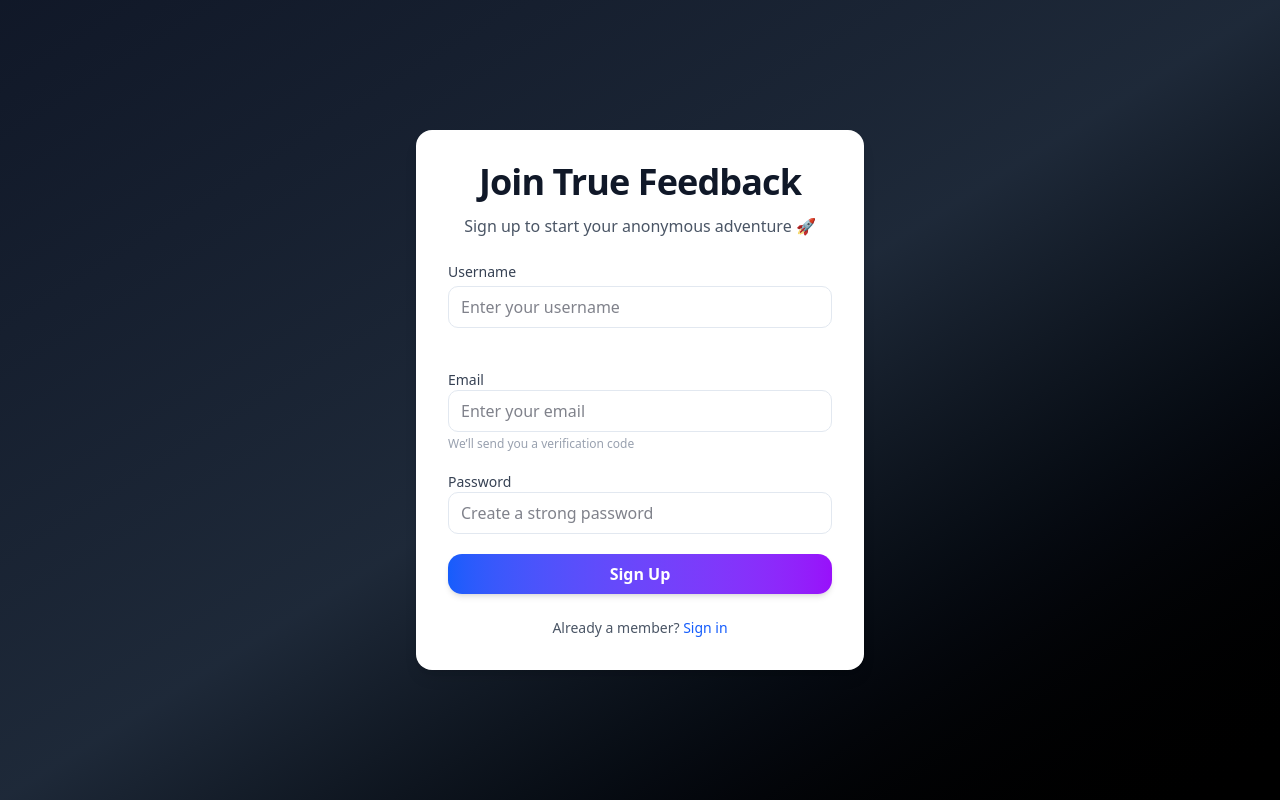
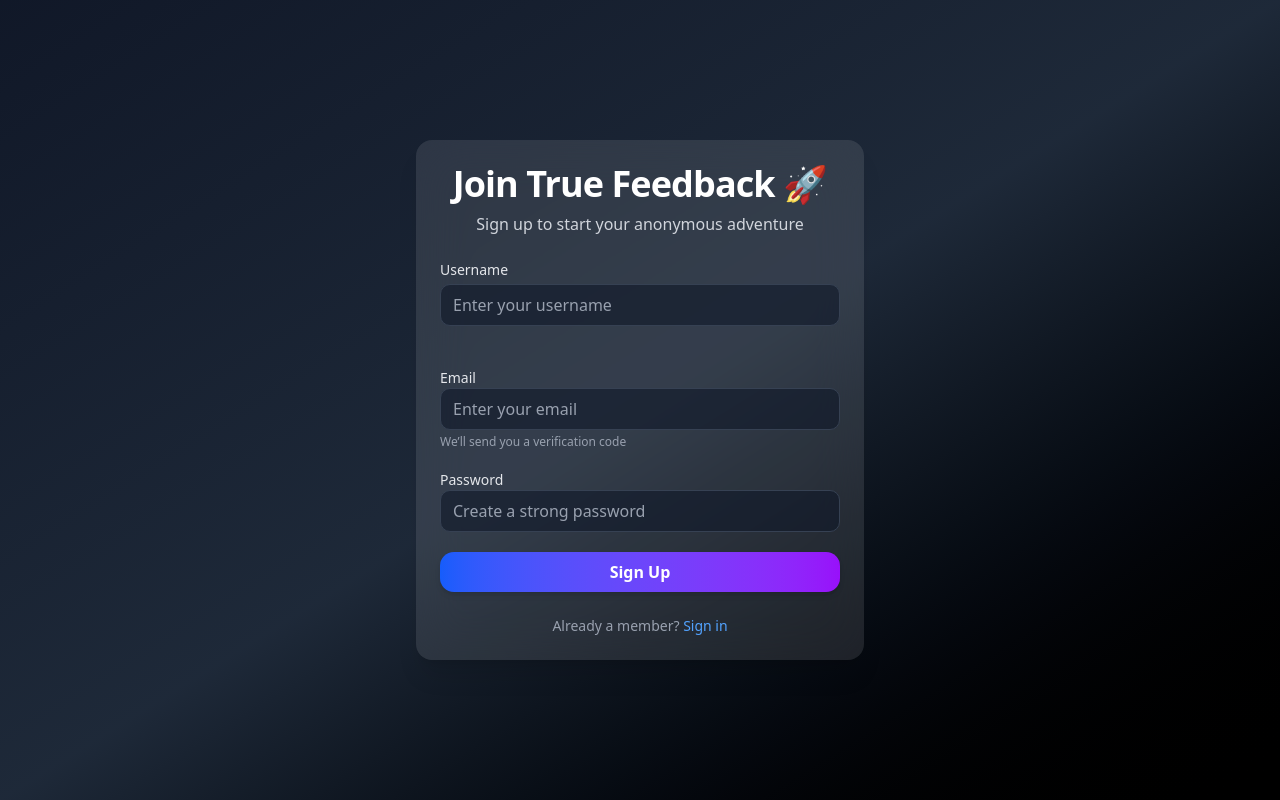
Before and after one commit to mukeshdhadhariya/next_js, a Next.js app: page /sign-up in a window 1280 px wide. Built offline with nearby package versions, Linux system fonts and the light colour scheme.

Commit message:
ui updated and add test credential

```diff
--- a/src/app/(auth)/sign-in/page.tsx
+++ b/src/app/(auth)/sign-in/page.tsx
@@ -60,30 +60,40 @@ export default function SignInForm() {
 
   return (
     <div className="flex justify-center items-center min-h-screen bg-gradient-to-br from-gray-900 via-gray-800 to-black px-4">
-      <div className="w-full max-w-md p-8 space-y-6 bg-white rounded-2xl shadow-lg">
+      <div className="w-full max-w-md p-6 space-y-6 bg-white/10 backdrop-blur-xl rounded-2xl shadow-xl">
+
         {/* Header */}
         <div className="text-center">
-          <h1 className="text-3xl md:text-4xl font-extrabold tracking-tight mb-3 text-gray-900">
-            Welcome Back 👋
+          <h1 className="text-3xl md:text-4xl font-extrabold tracking-tight mb-2 text-white">
+            Welcome Back <span className="inline-block">👋</span>
           </h1>
-          <p className="text-gray-600 text-sm md:text-base">
+          <p className="text-gray-300 text-sm md:text-base mb-4">
             Sign in to continue your secret conversations
           </p>
+
+          {/* Test IDs */}
+          <div className="flex flex-col items-center gap-2">
+            <h3 className="text-sm font-medium text-gray-200">Test Credentials</h3>
+            <div className="flex flex-col gap-1 text-xs text-gray-300 bg-gray-800/50 px-3 py-2 rounded-lg border border-gray-700">
+              <p><span className="font-semibold text-white">Username:</span> mukesh</p>
+              <p><span className="font-semibold text-white">Password:</span> 12345678</p>
+            </div>
+          </div>
         </div>
 
         {/* Form */}
         <Form {...form}>
-          <form onSubmit={form.handleSubmit(onSubmit)} className="space-y-5">
+          <form onSubmit={form.handleSubmit(onSubmit)} className="space-y-4">
             <FormField
               name="identifier"
               control={form.control}
               render={({ field }) => (
                 <FormItem>
-                  <FormLabel>Email / Username</FormLabel>
+                  <FormLabel className="text-gray-200">Email / Username</FormLabel>
                   <Input
                     {...field}
                     placeholder="Enter your email or username"
-                    className="rounded-xl"
+                    className="rounded-xl bg-gray-900/60 border-gray-700 text-gray-100 placeholder-gray-400 focus:ring-2 focus:ring-blue-500"
                     disabled={loading}
                   />
                   <FormMessage />
@@ -96,12 +106,12 @@ export default function SignInForm() {
               control={form.control}
               render={({ field }) => (
                 <FormItem>
-                  <FormLabel>Password</FormLabel>
+                  <FormLabel className="text-gray-200">Password</FormLabel>
                   <Input
                     type="password"
                     {...field}
                     placeholder="Enter your password"
-                    className="rounded-xl"
+                    className="rounded-xl bg-gray-900/60 border-gray-700 text-gray-100 placeholder-gray-400 focus:ring-2 focus:ring-blue-500"
                     disabled={loading}
                   />
                   <FormMessage />
@@ -146,12 +156,12 @@ export default function SignInForm() {
         </Form>
 
         {/* Footer */}
-        <div className="text-center mt-4">
-          <p className="text-gray-600 text-sm">
+        <div className="text-center">
+          <p className="text-gray-400 text-sm">
             Not a member yet?{' '}
             <Link
               href="/sign-up"
-              className="text-blue-600 hover:text-blue-800 font-medium"
+              className="text-blue-400 hover:text-blue-300 font-medium"
             >
               Sign up
             </Link>
@@ -159,5 +169,6 @@ export default function SignInForm() {
         </div>
       </div>
     </div>
+
   );
 }
--- a/src/app/(auth)/sign-up/page.tsx
+++ b/src/app/(auth)/sign-up/page.tsx
@@ -76,45 +76,47 @@ export default function SignUpForm() {
 
   return (
     <div className="flex justify-center items-center min-h-screen bg-gradient-to-br from-gray-900 via-gray-800 to-black px-4">
-      <div className="w-full max-w-md p-8 space-y-6 bg-white rounded-2xl shadow-lg">
+      <div className="w-full max-w-md p-6 space-y-6 bg-white/10 backdrop-blur-xl rounded-2xl shadow-xl">
+
         {/* Header */}
         <div className="text-center">
-          <h1 className="text-3xl md:text-4xl font-extrabold tracking-tight mb-3 text-gray-900">
-            Join True Feedback
+          <h1 className="text-3xl md:text-4xl font-extrabold tracking-tight mb-2 text-white">
+            Join True Feedback 🚀
           </h1>
-          <p className="text-gray-600 text-sm md:text-base">
-            Sign up to start your anonymous adventure 🚀
+          <p className="text-gray-300 text-sm md:text-base">
+            Sign up to start your anonymous adventure
           </p>
         </div>
 
         {/* Form */}
         <form onSubmit={form.handleSubmit(onSubmit)} className="space-y-5">
+
           {/* Username */}
           <div>
-            <label className="block text-sm font-medium text-gray-700">Username</label>
+            <label className="block text-sm font-medium text-gray-200">Username</label>
             <div className="flex items-center gap-2 mt-1">
               <input
                 {...form.register("username")}
                 placeholder="Enter your username"
-                className="flex-1 px-3 py-2 border rounded-lg focus:outline-none focus:ring-2 focus:ring-blue-500"
+                className="flex-1 px-3 py-2 rounded-lg bg-gray-900/60 border border-gray-700 text-gray-100 placeholder-gray-400 focus:outline-none focus:ring-2 focus:ring-blue-500"
                 onChange={(e) => {
                   form.setValue("username", e.target.value);
                   debounced(e.target.value);
                 }}
               />
               {isCheckingUsername && (
-                <Loader2 className="animate-spin h-5 w-5 text-gray-500" />
+                <Loader2 className="animate-spin h-5 w-5 text-gray-400" />
               )}
             </div>
             <div className="min-h-[18px] text-sm mt-1">
               {isCheckingUsername ? (
-                <p className="text-gray-500">Checking username...</p>
+                <p className="text-gray-400">Checking username...</p>
               ) : usernameMessage ? (
                 <p
                   className={
                     usernameMessage === 'Username is unique'
-                      ? 'text-green-600'
-                      : 'text-red-600'
+                      ? 'text-green-400'
+                      : 'text-red-400'
                   }
                 >
                   {usernameMessage}
@@ -125,11 +127,11 @@ export default function SignUpForm() {
 
           {/* Email */}
           <div>
-            <label className="block text-sm font-medium text-gray-700">Email</label>
+            <label className="block text-sm font-medium text-gray-200">Email</label>
             <input
               {...form.register("email")}
               placeholder="Enter your email"
-              className="w-full px-3 py-2 border rounded-lg focus:outline-none focus:ring-2 focus:ring-blue-500"
+              className="w-full px-3 py-2 rounded-lg bg-gray-900/60 border border-gray-700 text-gray-100 placeholder-gray-400 focus:outline-none focus:ring-2 focus:ring-blue-500"
             />
             <p className="text-gray-400 text-xs mt-1">
               We’ll send you a verification code
@@ -138,12 +140,12 @@ export default function SignUpForm() {
 
           {/* Password */}
           <div>
-            <label className="block text-sm font-medium text-gray-700">Password</label>
+            <label className="block text-sm font-medium text-gray-200">Password</label>
             <input
               type="password"
               {...form.register("password")}
               placeholder="Create a strong password"
-              className="w-full px-3 py-2 border rounded-lg focus:outline-none focus:ring-2 focus:ring-blue-500"
+              className="w-full px-3 py-2 rounded-lg bg-gray-900/60 border border-gray-700 text-gray-100 placeholder-gray-400 focus:outline-none focus:ring-2 focus:ring-blue-500"
             />
           </div>
 
@@ -152,7 +154,7 @@ export default function SignUpForm() {
             type="submit"
             disabled={isSubmitting}
             className={`w-full flex justify-center items-center gap-2 py-2 px-4 rounded-xl font-semibold text-white shadow-md transition
-              ${isSubmitting ? 'bg-blue-400 cursor-not-allowed' : 'bg-gradient-to-r from-blue-600 to-purple-600 hover:opacity-90'}`}
+          ${isSubmitting ? 'bg-blue-400 cursor-not-allowed' : 'bg-gradient-to-r from-blue-600 to-purple-600 hover:opacity-90'}`}
           >
             {isSubmitting ? (
               <>
@@ -166,12 +168,12 @@ export default function SignUpForm() {
         </form>
 
         {/* Footer */}
-        <div className="text-center mt-4">
-          <p className="text-gray-600 text-sm">
+        <div className="text-center">
+          <p className="text-gray-400 text-sm">
             Already a member?{' '}
             <Link
               href="/sign-in"
-              className="text-blue-600 hover:text-blue-800 font-medium"
+              className="text-blue-400 hover:text-blue-300 font-medium"
             >
               Sign in
             </Link>
@@ -179,5 +181,6 @@ export default function SignUpForm() {
         </div>
       </div>
     </div>
+
   );
 }
```
